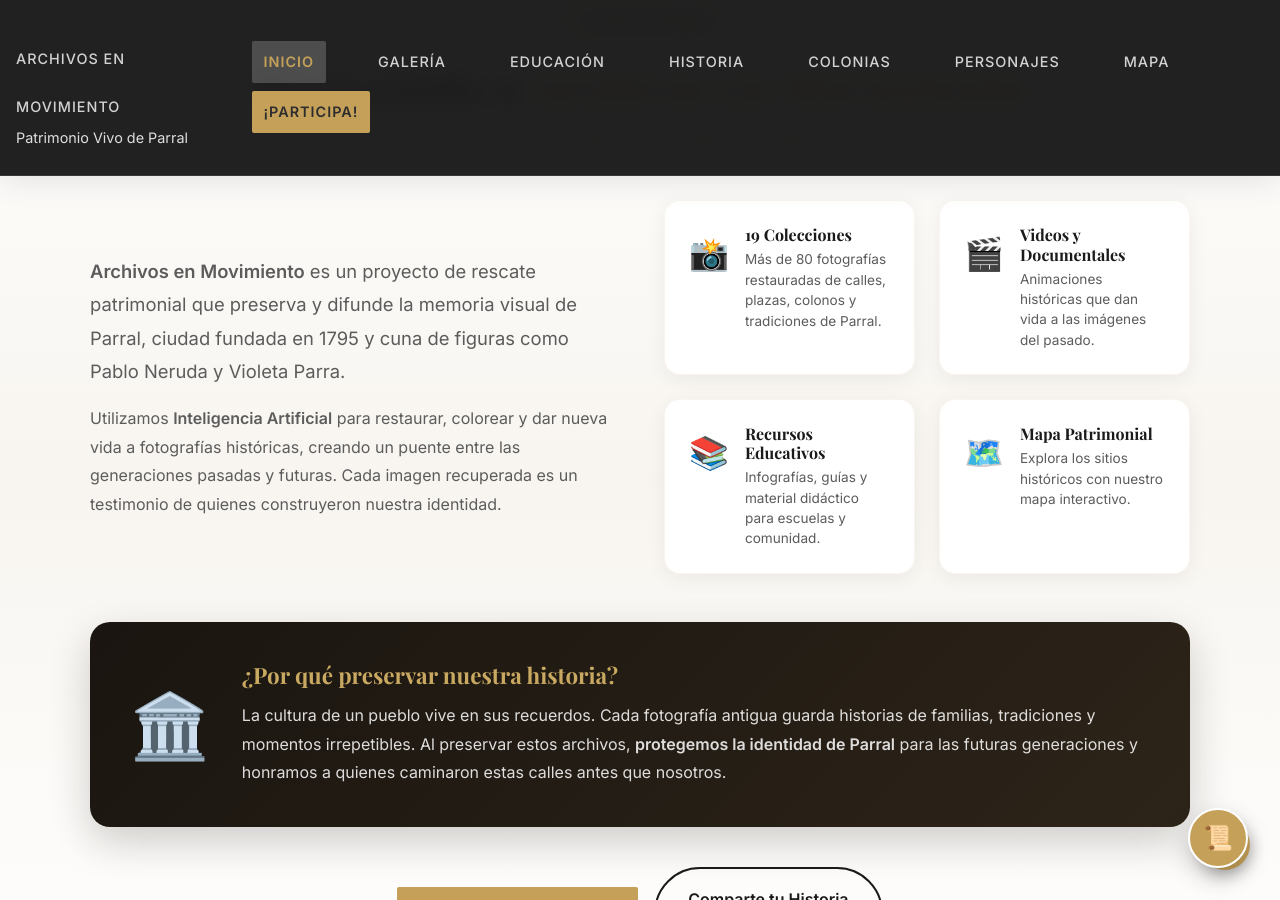
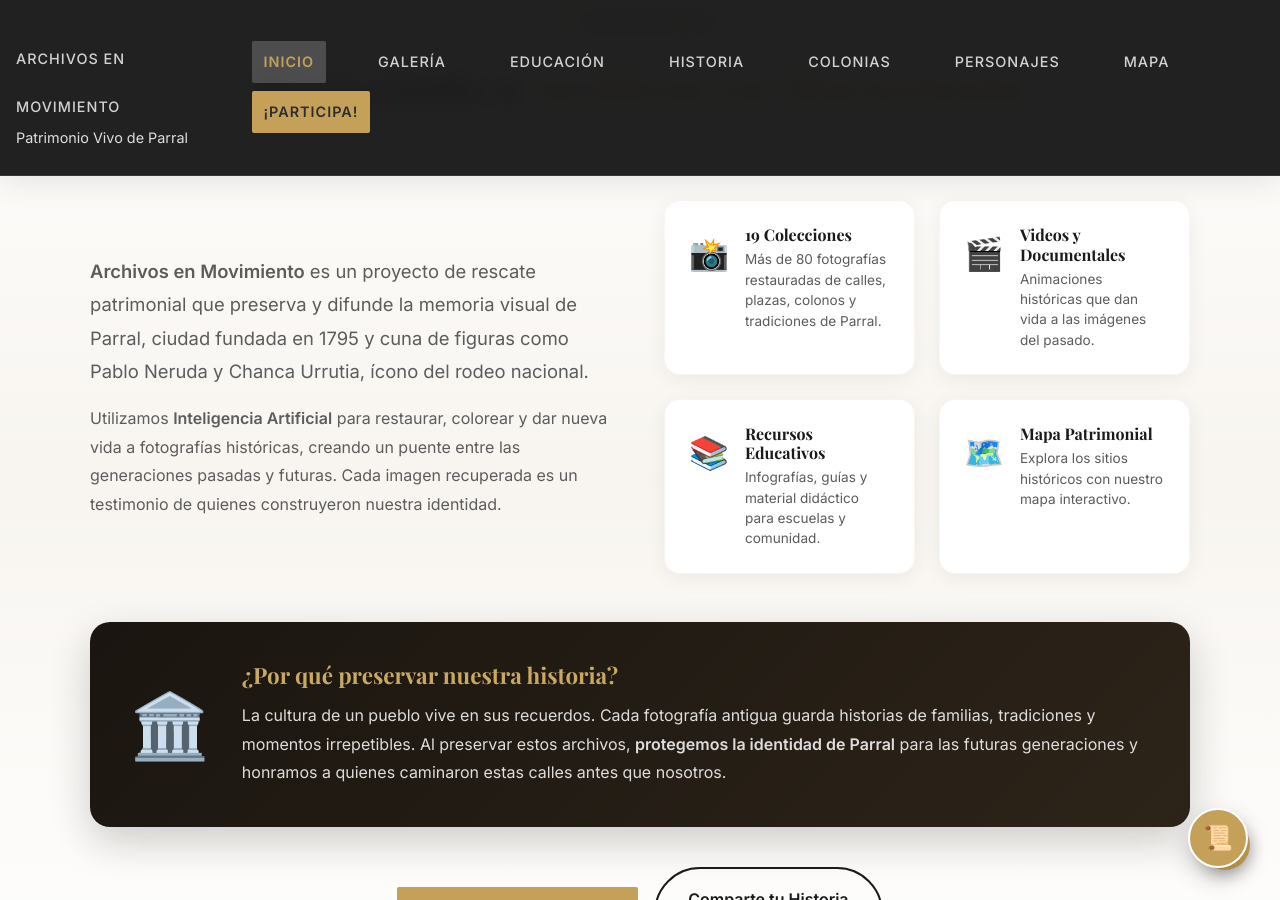
Before and after one commit to Juanpi2024/fotos-parral, a Jekyll site: the page built from index.html, in a window 1280 px wide and 900 px high, scrolled down 1134 px. Built offline with Jekyll 4.4.1, drawn with Linux system fonts in a browser that asks for light colours; some web fonts are replaced; some of the changed text lies outside the part shown.

Commit message:
fix: corregir error fáctico en Inicio (Violeta Parra -> Chanca Urrutia)

```diff
--- a/index.html
+++ b/index.html
@@ -936,7 +936,7 @@
                         <strong>Archivos en Movimiento</strong> es un proyecto de rescate patrimonial que preserva y
                         difunde
                         la memoria visual de Parral, ciudad fundada en 1795 y cuna de figuras como Pablo Neruda y
-                        Violeta Parra.
+                        Chanca Urrutia, ícono del rodeo nacional.
                     </p>
                     <p>
                         Utilizamos <strong>Inteligencia Artificial</strong> para restaurar, colorear y dar nueva vida a
@@ -1066,9 +1066,9 @@
             </a>
 
             <a href="personajes.html" class="personaje-card">
-                <div class="personaje-icon">🎭</div>
-                <h3>Violeta Parra</h3>
-                <p>Folclorista y artista chilena</p>
+                <div class="personaje-icon">🤠</div>
+                <h3>Chanca Urrutia</h3>
+                <p>Ícono del rodeo nacional</p>
             </a>
 
             <a href="personajes.html" class="personaje-card">
```
